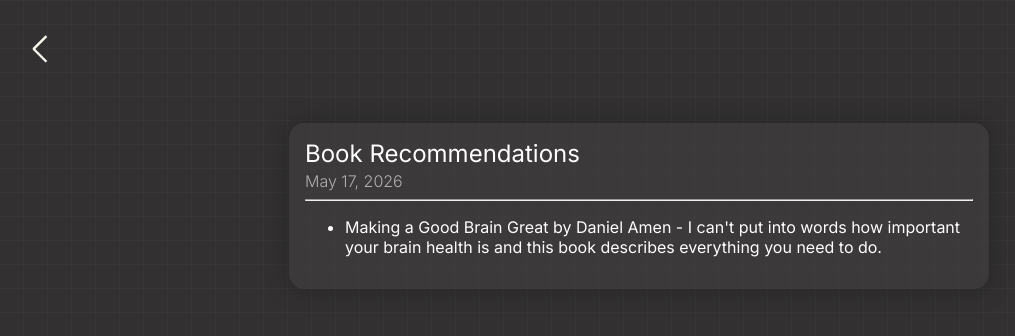
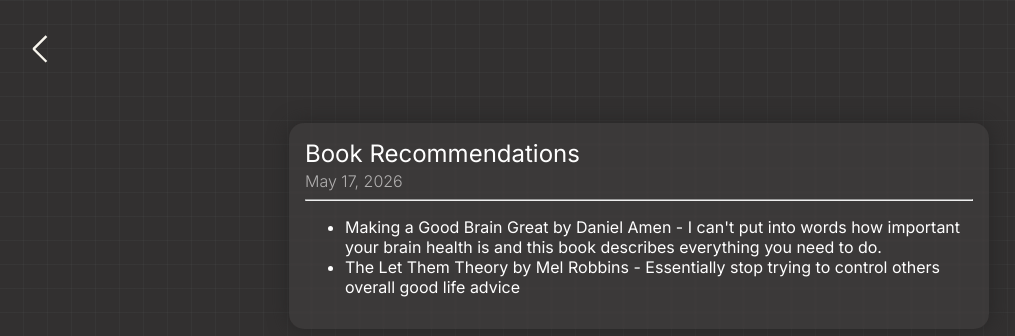
Before and after one commit to dylinh/personal-site, a React (Vite) app: page /blog/books in a window 1280 px wide. Shown: the top 336 px of the page, without its empty margins (1-1016 px from the left). Built offline with nearby package versions, Linux system fonts and the light colour scheme.

Commit message:
Update Books.tsx

```diff
--- a/src/blogPosts/Books.tsx
+++ b/src/blogPosts/Books.tsx
@@ -11,7 +11,8 @@
             <h3 className="blog-post-date">May 17, 2026</h3>
             <hr/>
             <ul>
-                <li>Making a Good Brain Great by Daniel Amen - I can't put into words how important your brain health is and this book describes everything you need to do. </li>
+                <li>Making a Good Brain Great by Daniel Amen - I can't put into words how important your brain health is and this book describes everything you need to do.</li>
+                <li>The Let Them Theory by Mel Robbins - Essentially stop trying to control others overall good life advice </li>
             </ul>
         </div>
         </>
```
